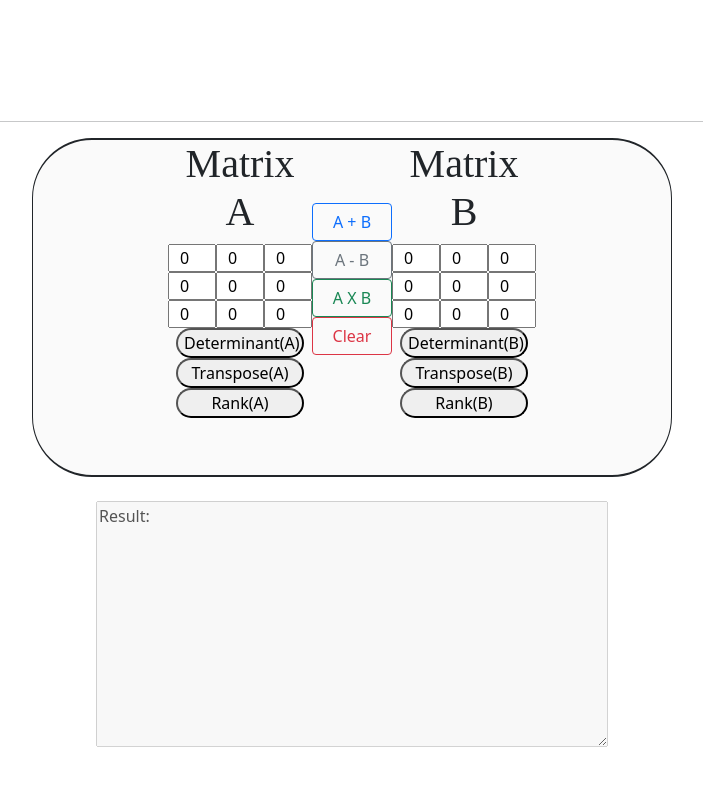
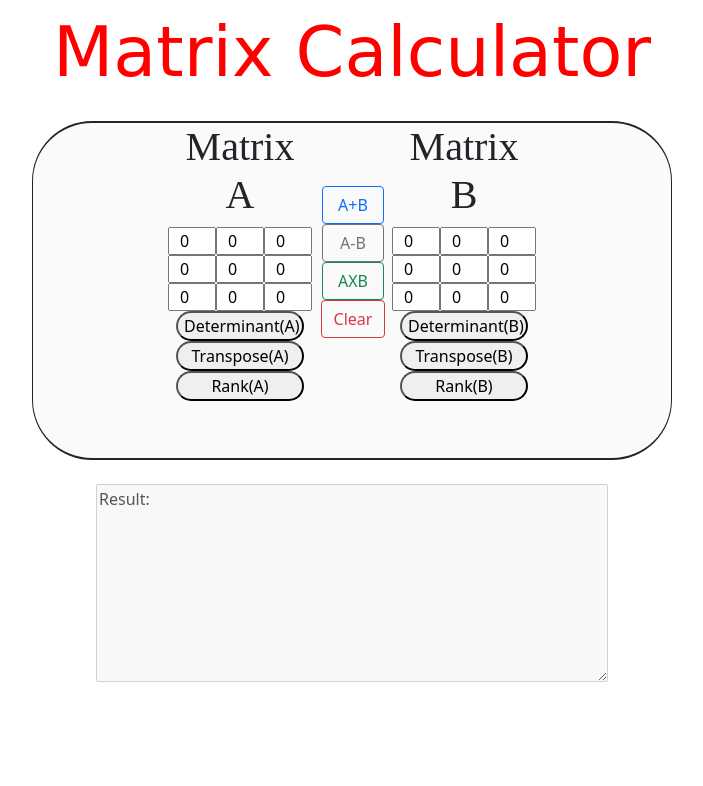
Before and after one commit to hammad-air/matrix-add, a plain HTML site: page index.html in a window 1280 px wide. Shown: the whole page, without its empty margins (288-991 px from the left). Drawn offline with nearby package versions, Linux system fonts and the light colour scheme.

Commit message:
Add files via upload

```diff
--- a/index.html
+++ b/index.html
@@ -11,7 +11,7 @@
 </head>
 <body>
     <section id="banner">
-    <p>Matrix Calculator<hr></p>
+    <p style="color: red;">Matrix Calculator</p>
     <div id="upper">
         <div id="matrix1" class="parent">
             <h1 class="title">Matrix A</h1>
@@ -24,18 +24,17 @@
             <input type="number" class="m1r3" value="0"/>
             <input type="number" class="m1r3" value="0"/>
             <input type="number" class="m1r3" value="0"/>
-            <div class="functions">
 
-
+     <div class="functions">
             <input type="button" class="function" value="Determinant(A)" onclick="mc.calDeterminantA()"/>
             <input type="button" class="function" value="Transpose(A)" onclick="mc.transposeMatrixA()"/>
             <input type="button" class="function" value="Rank(A)" onclick="mc.calRankA()"/>
             </div>
         </div>
         <div id="operations">
-            <button id="operation" type="button" class="btn btn-outline-primary" onclick="mc.addMatrix()">A + B</button>
-            <button id="operation" type="button" onclick="mc.subtractMatrix()" class="btn btn-outline-secondary">A - B</button>
-            <button id="operation" type="button" class="btn btn-outline-success" onclick="mc.multiplyMatrix()">A X B</button>
+            <button id="operation" type="button" class="btn btn-outline-primary" onclick="mc.addMatrix()">A+B</button>
+            <button id="operation" type="button" onclick="mc.subtractMatrix()" class="btn btn-outline-secondary">A-B</button>
+            <button id="operation" type="button" class="btn btn-outline-success" onclick="mc.multiplyMatrix()">AXB</button>
             <button id="operation" type="button" class="btn btn-outline-danger" onclick="mc.clear()">Clear</button>
         </div>
 
@@ -59,7 +58,7 @@
     </div>
     <br>
     <div id="lower">
-        <textarea wrap="soft" id="console" cols="20" rows="10" disabled>Result:</textarea>
+        <textarea wrap="soft" id="console" cols="10" rows="8" disabled>Result:</textarea>
     </div>
 
 </section>
--- a/style.css
+++ b/style.css
@@ -44,6 +44,8 @@
     height: 40%;
     display: flex;
     flex-flow: row wrap;
+    padding-left: 10px;
+    padding-right:8px;
     align-items: center;
     justify-content: center;
 }
```
